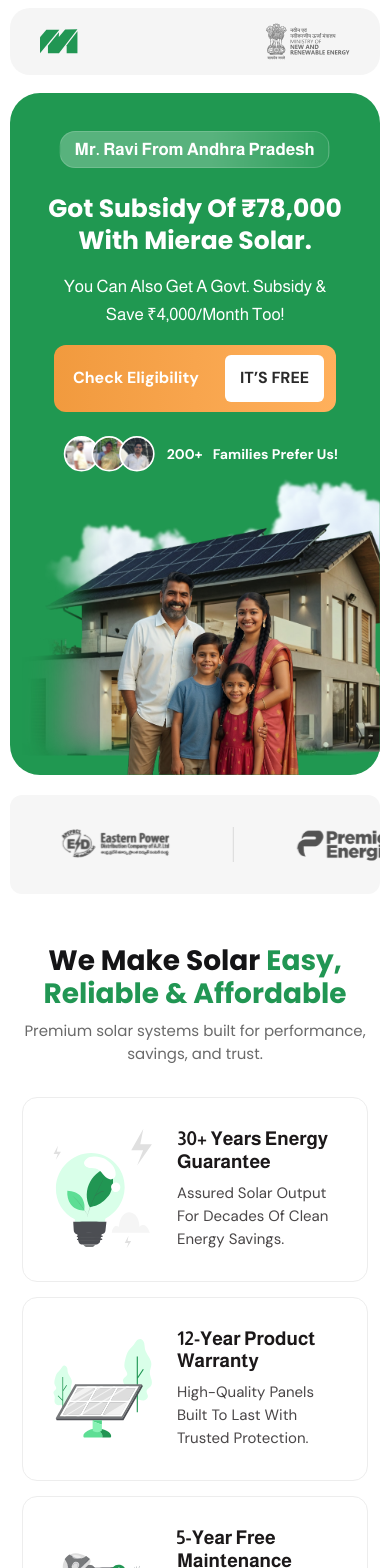
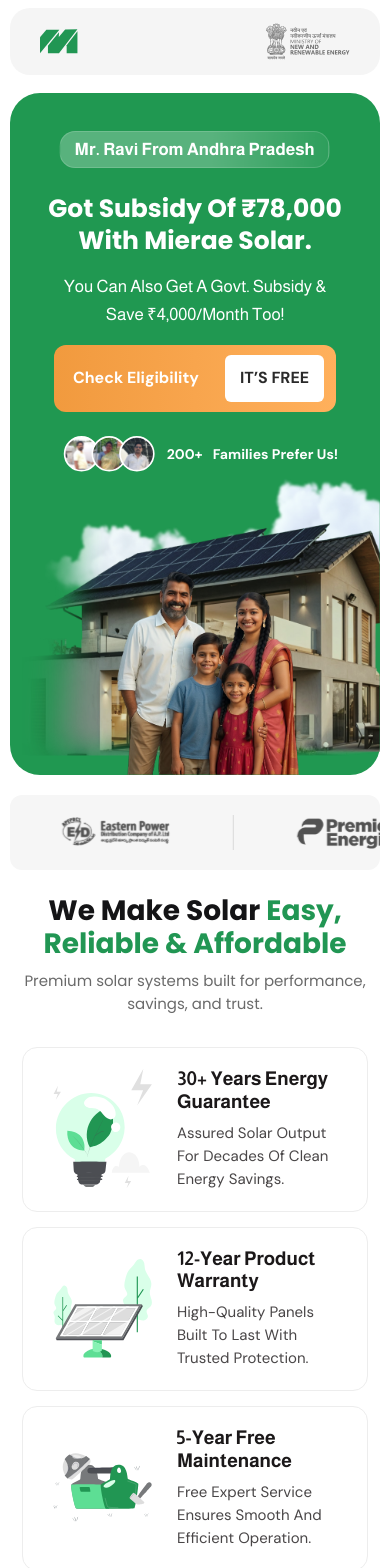
Before and after one commit to Aman-Master-Creationz/Mierae, a React (Vite) app: page / in a window 390 px wide. Shown: the top 1568 px of the page. Built offline with nearby package versions, Linux system fonts and the light colour scheme.

Commit message:
change padding

```diff
--- a/src/App.jsx
+++ b/src/App.jsx
@@ -17,7 +17,6 @@
     <>
       <Navbar />
       <HeroSection />
-      <LogoCarousel />
       <WhyMierae />
       <HowItWorks />
       <SolarSavingsCalculator />
--- a/src/Sections/Logocrousal.jsx
+++ b/src/Sections/Logocrousal.jsx
@@ -40,8 +40,7 @@
   const repeatedLogos = [...logos, ...logos, ...logos, ...logos, ...logos, ...logos, ...logos, ...logos, ...logos, ...logos, ...logos];
 
   return (
-    <section className='crousal'>
-    <div className="container">
+    <div className="container crousal">
       <div className="row ">
 
           <div className='logo-carousel' style={containerStyle}>
@@ -61,7 +60,6 @@
 
       </div>
     </div>
-    </section>
 
   );
 };
--- a/src/Sections/Why Mierae.jsx
+++ b/src/Sections/Why Mierae.jsx
@@ -5,6 +5,7 @@
 import Image4 from "../assets/images/service4.svg";
 import Image5 from "../assets/images/service5.svg";
 import Image6 from "../assets/images/service6.svg";
+import LogoCarousel from "./Logocrousal";
 
 // Heading animation
 const headingVariant = {
@@ -70,6 +71,7 @@
 const WhyMierae = () => {
   return (
     <section className="why_mierae section" id="why">
+      <LogoCarousel />
       <div className="container">
         <div className="row">
           {/* Heading + Subheading */}
--- a/src/components/Navbar.jsx
+++ b/src/components/Navbar.jsx
@@ -4,30 +4,32 @@
 import mobileimage from '../assets/images/mobileimg.svg';
 
 const Navbar = () => {
-  const [showNavbar, setShowNavbar] = useState(true);
-  const [lastScrollY, setLastScrollY] = useState(0);
+  // const [showNavbar, setShowNavbar] = useState(true);
+  // const [lastScrollY, setLastScrollY] = useState(0);
 
-  useEffect(() => {
-    const handleScroll = () => {
-      const currentScrollY = window.scrollY;
+  // useEffect(() => {
+  //   const handleScroll = () => {
+  //     const currentScrollY = window.scrollY;
 
-      if (currentScrollY > lastScrollY && currentScrollY > 80) {
-        setShowNavbar(false); // hide on scroll down
-      } else {
-        setShowNavbar(true); // show on scroll up
-      }
+  //     if (currentScrollY > lastScrollY && currentScrollY > 80) {
+  //       setShowNavbar(false); // hide on scroll down
+  //     } else {
+  //       setShowNavbar(true); // show on scroll up
+  //     }
 
-      setLastScrollY(currentScrollY);
-    };
+  //     setLastScrollY(currentScrollY);
+  //   };
 
-    window.addEventListener('scroll', handleScroll);
+  //   window.addEventListener('scroll', handleScroll);
 
-    return () => window.removeEventListener('scroll', handleScroll);
-  }, [lastScrollY]);
+  //   return () => window.removeEventListener('scroll', handleScroll);
+  // }, [lastScrollY]);
+
+  // ${showNavbar ? 'show' : 'hide'}
 
   return (
     <>
-    <nav className={`navbar navbar-expand-md navbar-light py-2 sticky-navbar ${showNavbar ? 'show' : 'hide'} d-block d-lg-none`}>
+    <nav className={`navbar navbar-expand-md navbar-light py-2  d-block d-lg-none`}>
       <div className="container nav_cont">
         <div className="navbar_warpper">
 
--- a/src/index.css
+++ b/src/index.css
@@ -1109,6 +1109,12 @@
     overflow: visible;
     /* Not hidden */
 }
+.crousal{
+    margin-bottom: 9rem;
+}
+.why_mierae{
+    padding-top: 0px !important;
+}
 
 .top-left-curve2 {
     position: absolute;
--- a/src/responsive.css
+++ b/src/responsive.css
@@ -102,6 +102,10 @@
         font-size: 20px;
     }
 
+    .crousal{
+        margin-bottom: 8rem;
+    }
+
     /* ========================== Blogs ========================== */
 
     p.blog_head {
@@ -162,6 +166,9 @@
         font-size: 67px;
     }
 
+       .crousal{
+        margin-bottom: 7rem;
+    }
 
     .tab_wrapper .head_black::before {
         font-size: 58px !important;
@@ -463,6 +470,10 @@
         bottom: 68% !important;
     }
 
+           .crousal{
+        margin-bottom: 5.5rem;
+    }
+
 
     .tab_wrapper .head_black::before {
         font-size: 42px !important;
@@ -752,6 +763,15 @@
         margin: 0px 10px 0px 10px !important;
     }
 
+    .crousal {
+    margin-bottom: 1.5rem;
+}
+
+nav.navbar.navbar-expand-md {
+    position: relative;
+
+}
+
     .head_black::before {
         display: none;
     }
@@ -897,7 +917,7 @@
     }
 
     .logo-carousel {
-        padding: 32px;
+        padding: 20px 32px;
         margin-top: 20px !important;
         border-radius: 12px;
     }
@@ -1223,6 +1243,10 @@
         font-size: 14px !important;
     }
 
+    .card {
+        padding: 20px 30px ;
+    }
+
     .test_slider .swiper {
         padding-top: 1rem !important;
     }
```
